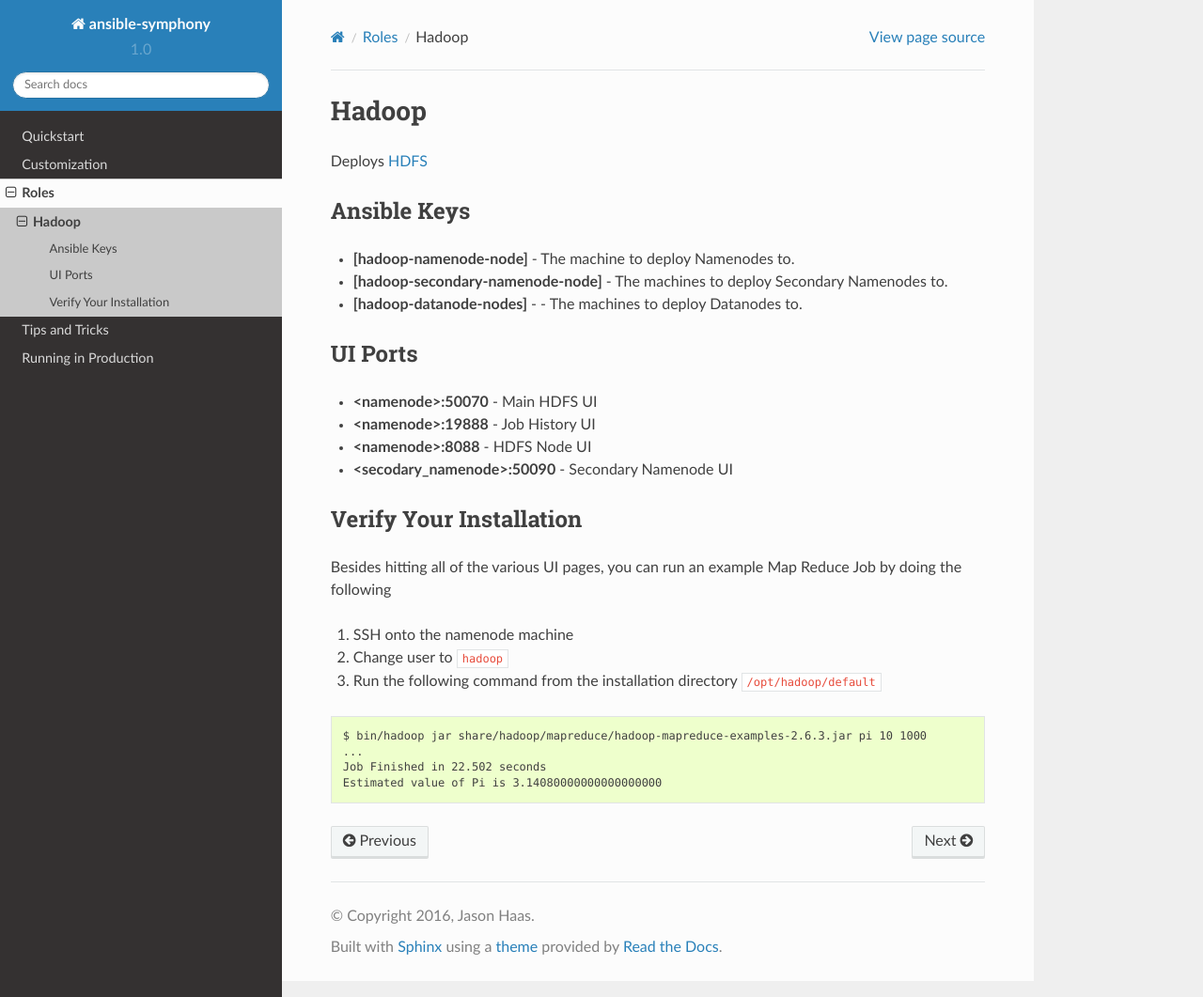
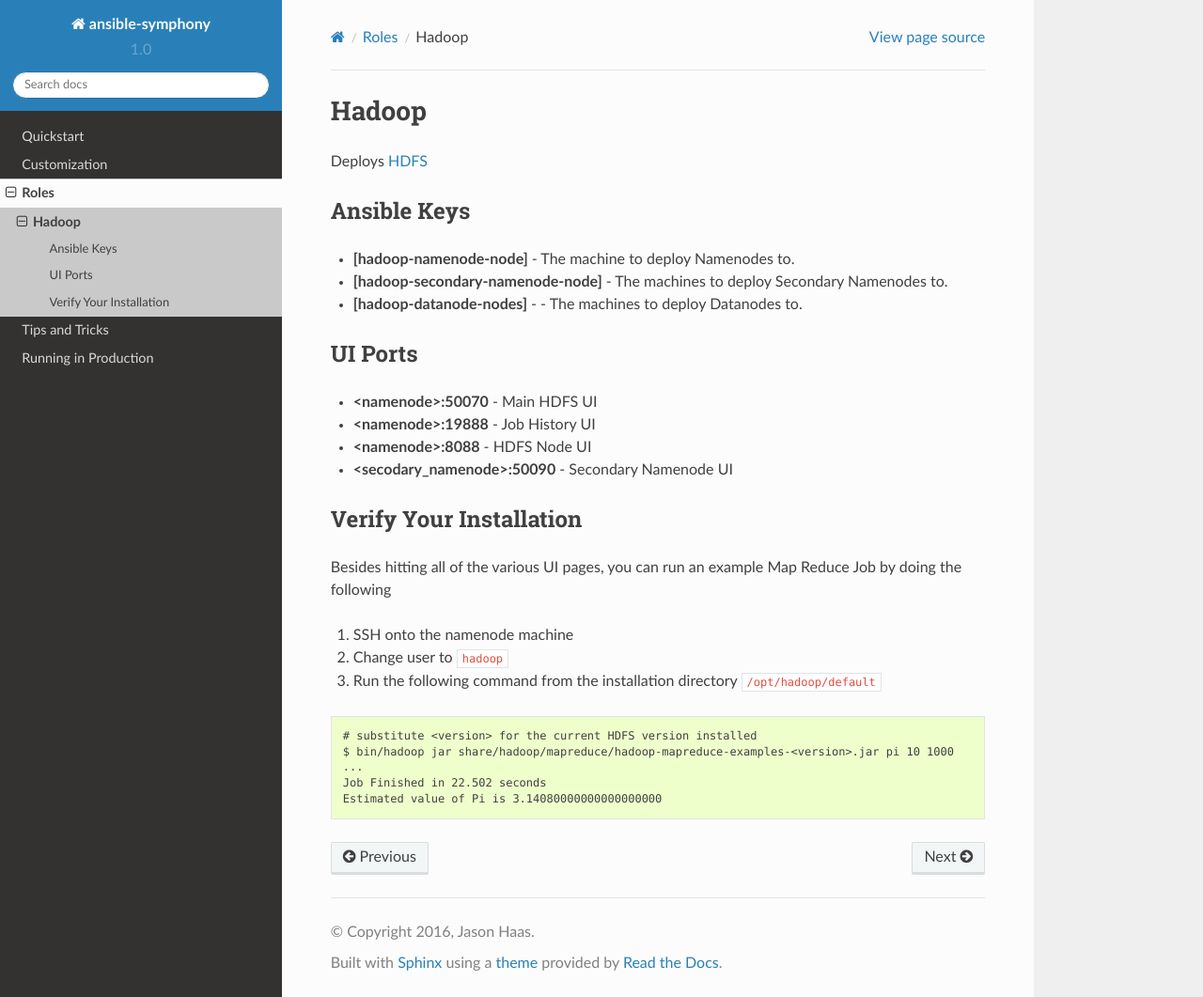
Before and after one commit to istresearch/ansible-symphony, a Sphinx documentation site: the page built from docs/topics/roles/hadoop.rst, in a window 1280 px wide and 1061 px high. Shown: the whole window at 94% size. Built offline with Sphinx 7.4.7 and the Read the Docs theme 2.0.0, drawn with Linux system fonts in a browser that asks for light colours.

```diff
--- a/docs/topics/roles/hadoop.rst
+++ b/docs/topics/roles/hadoop.rst
@@ -37,7 +37,8 @@
 
 ::
 
-    $ bin/hadoop jar share/hadoop/mapreduce/hadoop-mapreduce-examples-2.6.3.jar pi 10 1000
+    # substitute <version> for the current HDFS version installed
+    $ bin/hadoop jar share/hadoop/mapreduce/hadoop-mapreduce-examples-<version>.jar pi 10 1000
     ...
     Job Finished in 22.502 seconds
     Estimated value of Pi is 3.14080000000000000000
```
Also changed, not shown: 2 other files.
